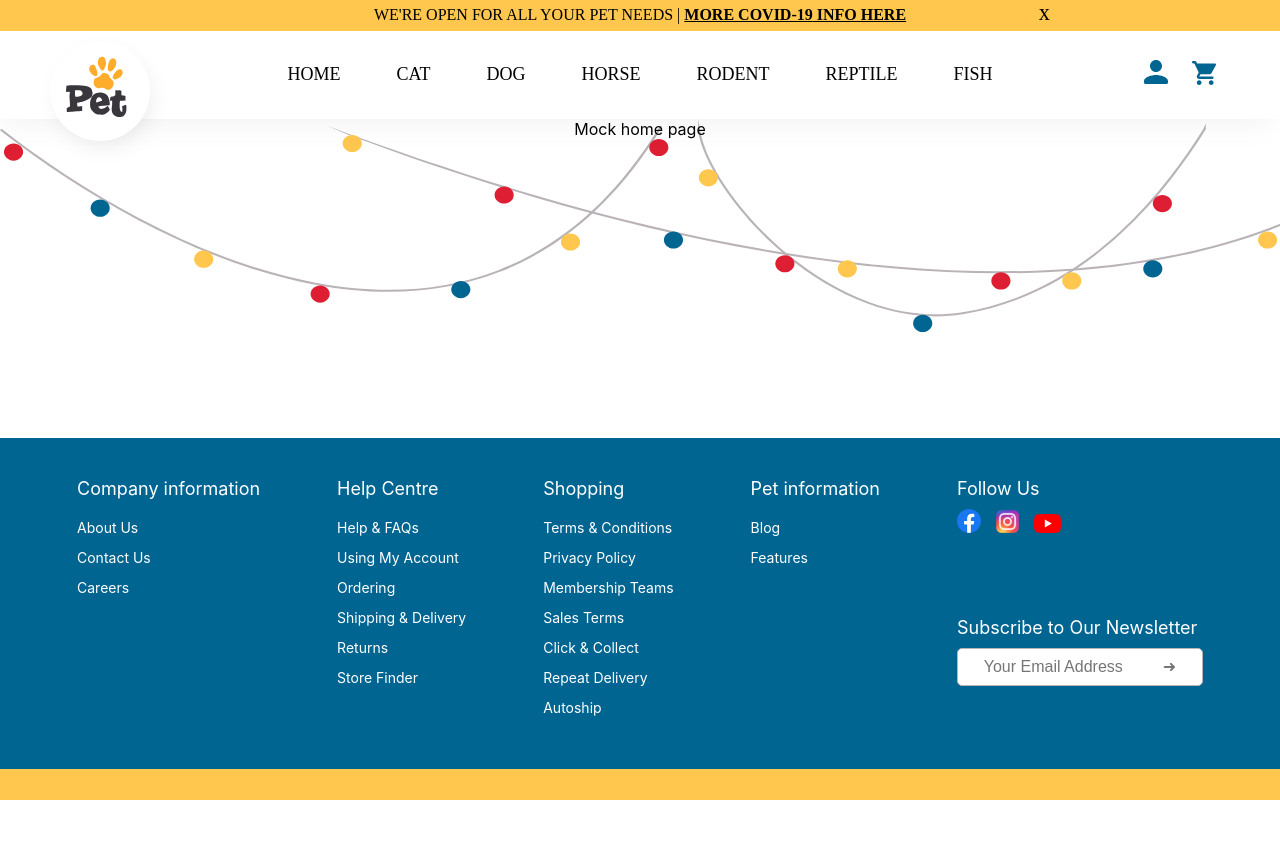
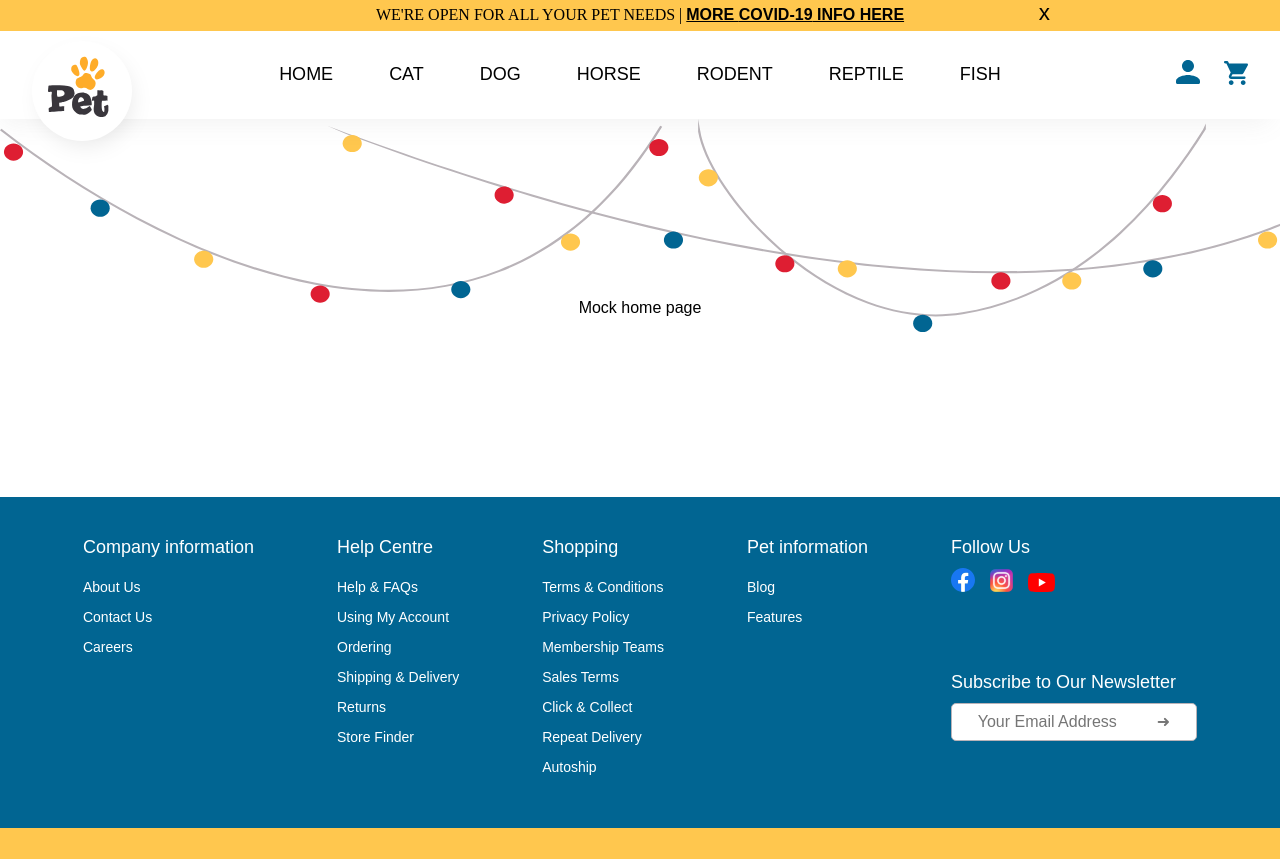
Before and after one commit to CaedanLavender/pet, a React (Create React App) app: page / in a window 1280 px wide. Before the commit the page ends 800 px from the top, so only its background shows below. Built offline with nearby package versions, Linux system fonts and the light colour scheme.

Commit message:
Tweaked main page and header alignment

```diff
--- a/src/App.css
+++ b/src/App.css
@@ -6,6 +6,8 @@
 }
 
 * {
+   box-sizing: border-box;
+   font-family: 'Futura', sans-serif;
    /* COLORS */
    --red: #DE1E32;
    --gray: #B9B3B8;
@@ -19,7 +21,7 @@
 
 .bodyContainer {
    flex: 100%;
-   background-image: url(./assets/Ornaments.svg);
+   background-image: url("./assets/Ornaments.svg");
    background-repeat: no-repeat;
    background-size: cover;
    background-position: 0px 0px;
@@ -29,6 +31,7 @@
 
 .bodyInner {
    width: 100%;
+   padding: 180px 4em;
    max-width: var(--max-content);
 }
 
--- a/src/styles/Header.css
+++ b/src/styles/Header.css
@@ -82,6 +82,16 @@ nav aside {
    gap: 1.5em;
 }
 
+nav aside:first-of-type {
+   justify-content: flex-start;
+   padding-left: 2em;
+}
+
+nav aside:last-of-type {
+   justify-content: flex-end;
+   padding-right: 2em;
+}
+
 nav ul {
    display: flex;
    align-items: center;
```
